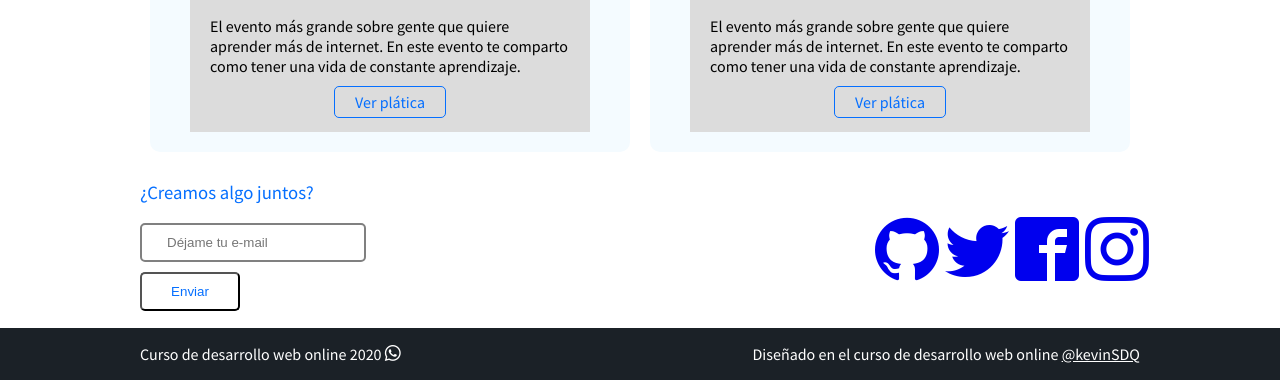
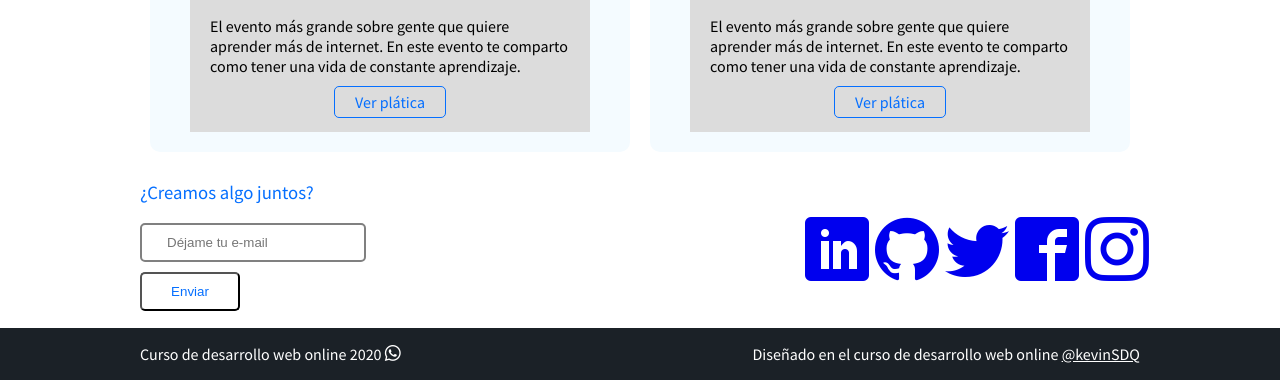
Before and after one commit to kano96/kano96.github.io, a plain HTML site: page index.html in a window 1280 px wide. Shown: the part 1839-2219 px from the top of the page. Drawn offline with Linux system fonts and the light colour scheme.

Commit message:
añadida fuente de linkedin y añadido a html

```diff
--- a/css/estilos.css
+++ b/css/estilos.css
@@ -6,11 +6,11 @@ valores */
 
 @font-face {
     font-family: 'icomoon';
-    src:  url('../fonts/icomoon.eot?vr9gqu');
-    src:  url('../fonts/icomoon.eot?vr9gqu#iefix') format('embedded-opentype'),
-      url('../fonts/icomoon.ttf?vr9gqu') format('truetype'),
-      url('../fonts/icomoon.woff?vr9gqu') format('woff'),
-      url('../fonts/icomoon.svg?vr9gqu#icomoon') format('svg');
+    src:  url('../fonts/icomoon.eot?qzq7gc');
+    src:  url('../fonts/icomoon.eot?qzq7gc#iefix') format('embedded-opentype'),
+      url('../fonts/icomoon.ttf?qzq7gc') format('truetype'),
+      url('../fonts/icomoon.woff?qzq7gc') format('woff'),
+      url('../fonts/icomoon.svg?qzq7gc#icomoon') format('svg');
     font-weight: normal;
     font-style: normal;
     font-display: block;
@@ -31,6 +31,9 @@ valores */
     -moz-osx-font-smoothing: grayscale;
   }
 
+  .icon-linkin:before {
+    content: "\e906";
+  }
   .icon-menu:before {
     content: "\e905";
   }
@@ -289,6 +292,10 @@ figure{
     font-size: 4em;
     margin-right: 0.2em;
 }
+.icon-linkin{
+    font-size: 4em;
+    margin-right: 0.2em;
+}
 
 .form-email input{
     border-color: gray;
--- a/index.html
+++ b/index.html
@@ -110,6 +110,7 @@
             <button>Enviar</button>
         </form>
         <div class="social">
+            <a href="https://www.linkedin.com/in/kevin-torres-iglesias-520311167/" class="social-link linkin"><i class="icon-linkin"></i></a>
             <a href="https://github.com/kano96" class="social-link github"><i class="icon-github"></i></a>
             <a href="https://twitter.com/kevinSDQ" class="social-link twitter"><i class="icon-twitter"></i></a>
             <a href="https://www.facebook.com/kevinSDQ" class="social-link facebook"><i class="icon-facebook"></i></a>
```
Also changed, not shown: fonts/icomoon.ttf, fonts/icomoon.woff, 2 other files.
